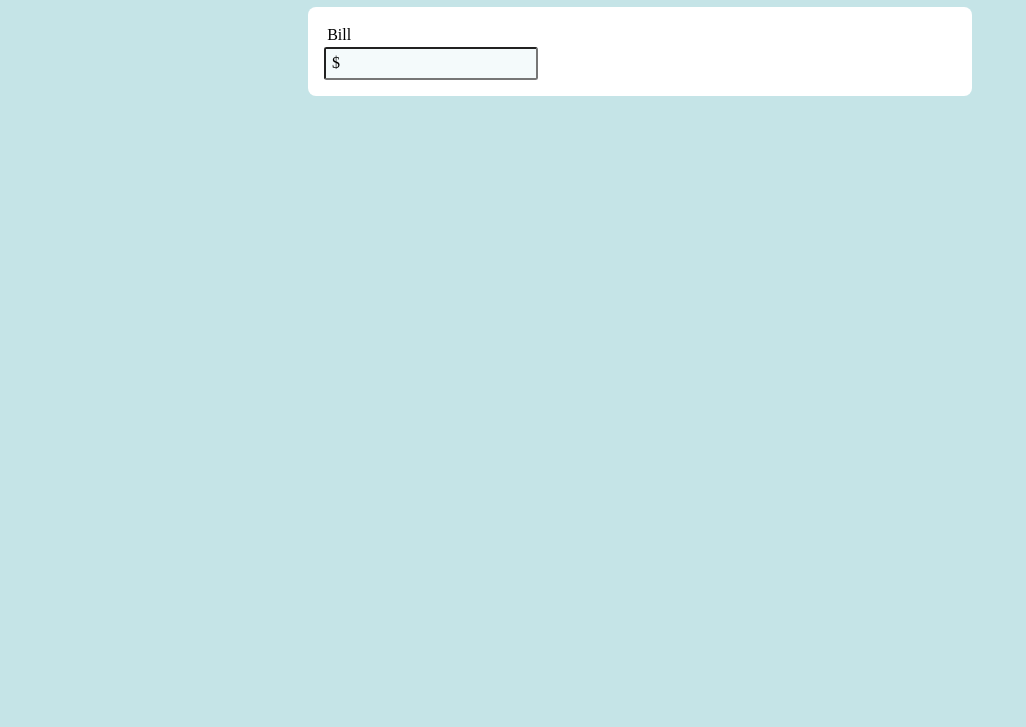
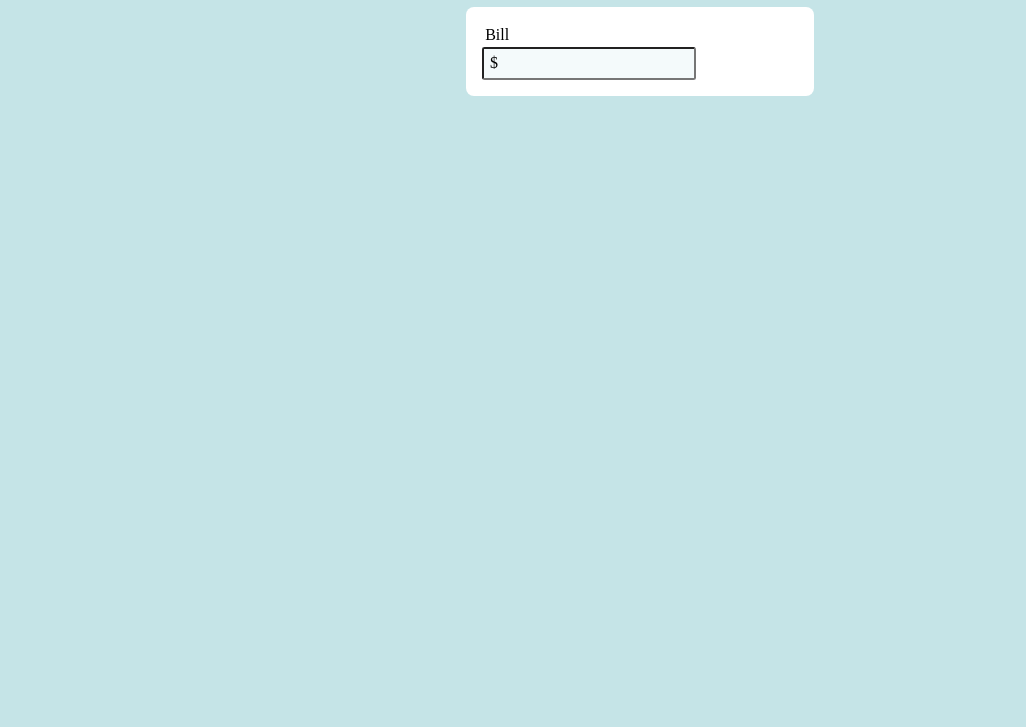
Before and after one commit to SPatel29/tip-calculator-app, a plain HTML site: page index.html in a window 1280 px wide. Shown: the part 73-800 px from the top of the page, without its empty margins (0-1026 px from the left). Drawn offline with Linux system fonts and the light colour scheme.

Commit message:
add main-container and shift input container to half width

```diff
--- a/index.html
+++ b/index.html
@@ -24,8 +24,8 @@
 
 <body>
   <h1><span class="spli">SPLI</span><span class="TTER">TTER</span></h1>
-  <div class="container">
-    <div class="input-container">
+  <div class="main-container">
+    <div class="left-container">
       <label class="dollar-sign" for="bill">Bill</label>
       <input type="text" id="bill" name="bill">
       <span class="permanent-placeholder">$</span>
--- a/styles.css
+++ b/styles.css
@@ -10,12 +10,12 @@ input {
     text-align: end;
 }
 
-::placeholder {
-    position: absolute;
-    text-align: left
+.main-container {
+    width: 50%;
+    margin: auto;
 }
 
-.input-container {
+.left-container {
     position: relative;
     background: hsl(0, 100%, 100%);
     width: 50%;
```
